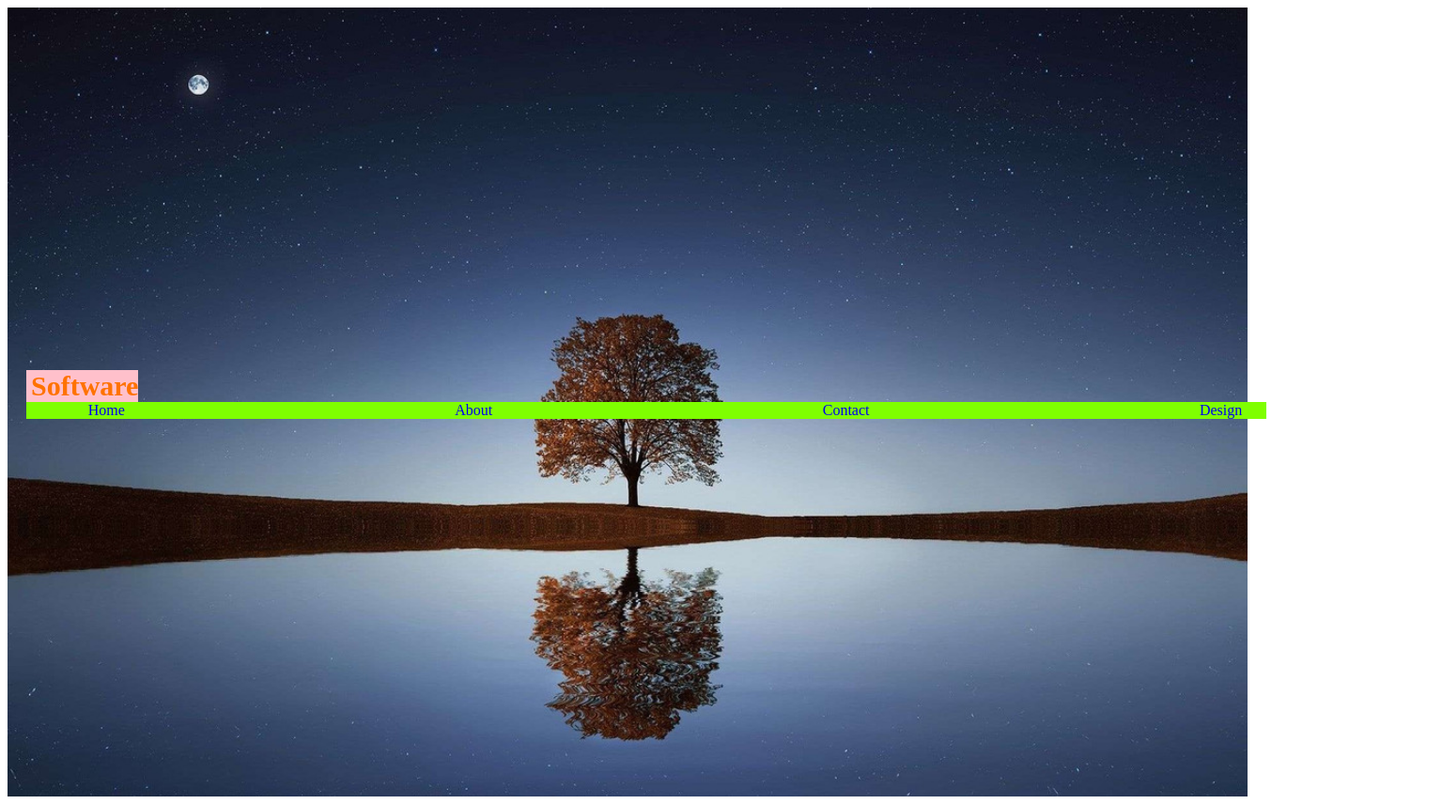
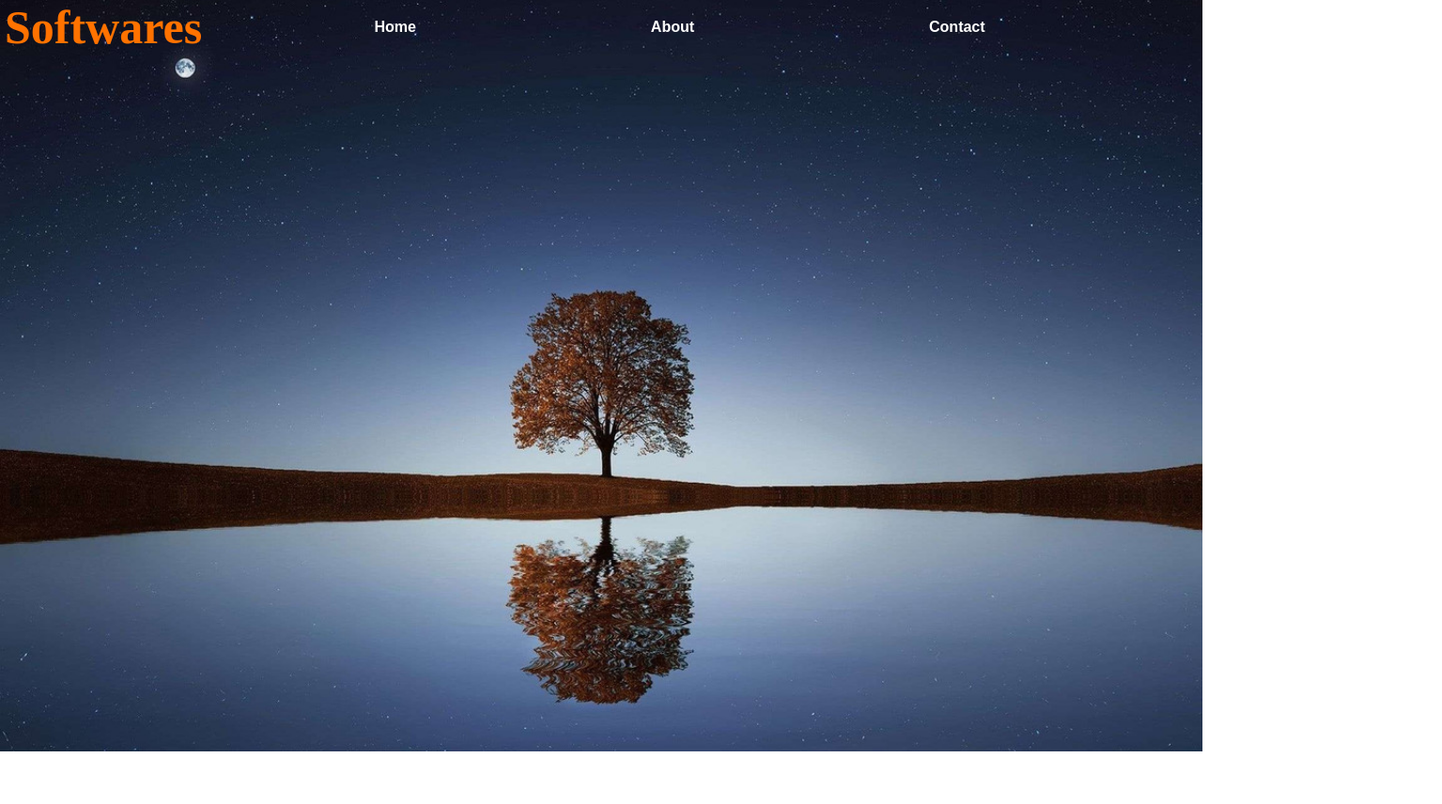
Before and after one commit to gourav-opensoft/website-lessons, a plain HTML site: page task-1/index.html in a window 1280 px wide. Shown: the whole page at 94% size, 1535 px wide, since content can reach past the window. After the commit the page ends 800 px from the top, so only its background shows below. Drawn offline with Linux system fonts and the light colour scheme.

Commit message:
Refactor HTML structure in index.html for improved layout and update styles in style.css, including logo size and menu alignment adjustments.

```diff
--- a/task-1/index.html
+++ b/task-1/index.html
@@ -6,9 +6,7 @@
     </head>
     <body>
         <div class="main">
-            <div class="nav">
-                <div class="logos">
-                    <h2 class="logo">Software</h2>
+            <h2 class="logo">Softwares</h2>
             <div class="menu">
                 <ul class="menu-list">
                     <li><a href="#">Home</a></li>
@@ -18,7 +16,5 @@
                 </ul>
             </div>
         </div>
-            </div>
-        </div>
     </body>
 </html>
--- a/task-1/style.css
+++ b/task-1/style.css
@@ -1,40 +1,50 @@
+*{
+    margin: 0;
+    padding: 0;
+}
 .logo{
     margin: 0;
     padding: 0;
     color: #ff7200;
-    font-size: 30px;
+    font-size: 50px;
     padding-left: 5px;
     float: left;
-    background-color: pink;
 
 }
 
 .main{
-    padding: 20px;
     display: flex;
-    width: 100vw;
+    width: 100wh;
     background: linear-gradient(to top, rgba(0,0,0,0.5)50%,rgba(0,0,0,0.5)50%);
     background-image: url(./assets/1.jpg);
     background-position: center;
     background-size: cover;
     height: 100vh;
     text-align:start;
-    align-items: center;
     justify-content: space-between;
 
 }
 
 .menu-list{
-    background-color:chartreuse;
+    padding: 20px;
     display: flex;
-    justify-content: space-around;
+    justify-content:center;
     width: 100vw;
-    gap: 300px;
+    gap: 250px;
 }
 
 a{
     text-decoration: none;
+    color:white;
+    font-family:Arial;
+    font-weight: bold;
+    transition: 0.5s easy-in-out;
 }
+
+ul li a:hover{
+    color: #ff7200;
+}
+
 li{
     list-style: none;
 }
```
Lines whose indentation alone changed are shown as unchanged.
